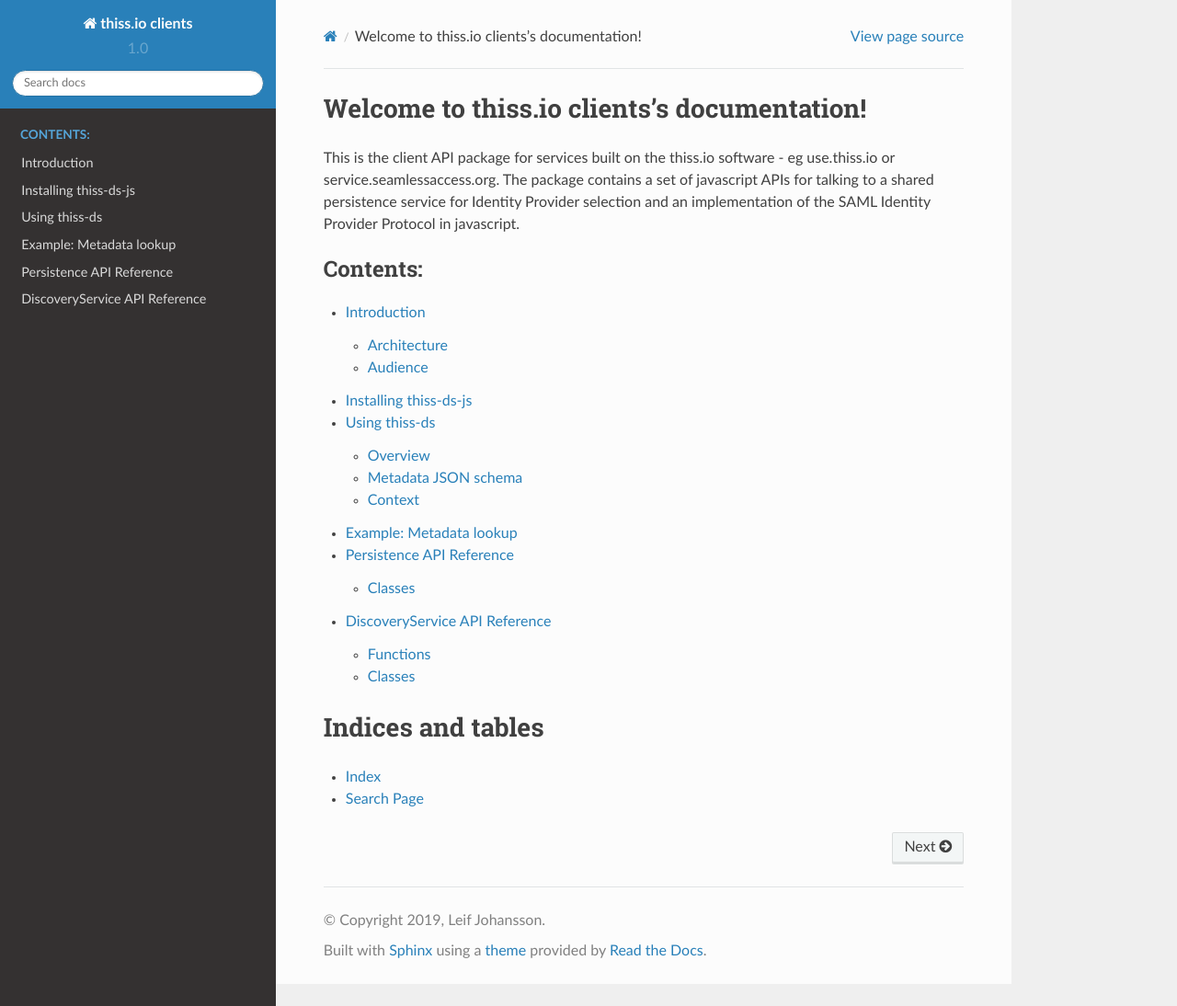
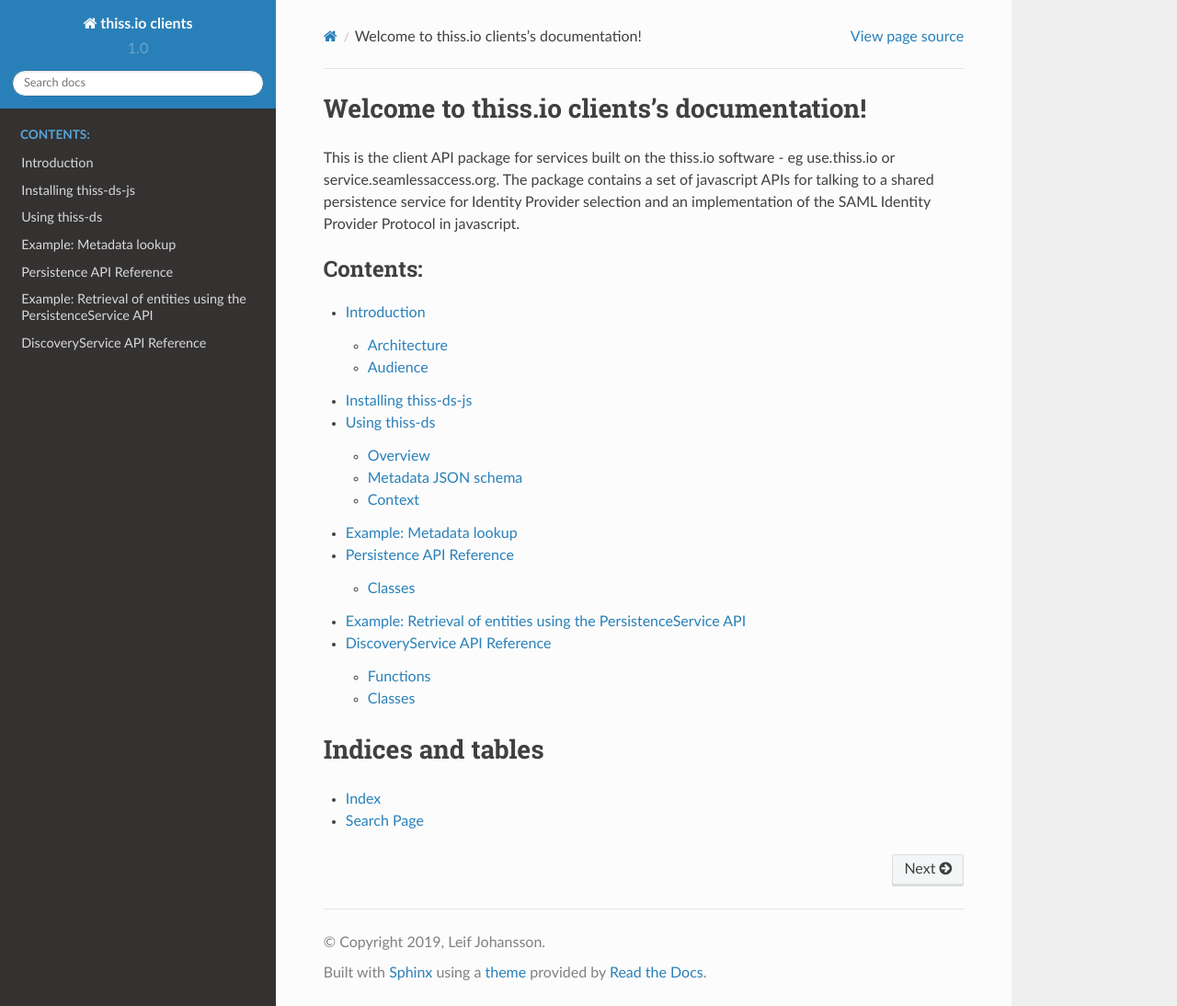
Before and after one commit to TheIdentitySelector/thiss-ds-js, a Sphinx documentation site: the page built from docs/index.rst, in a window 1280 px wide and 1094 px high. Shown: the whole window at 92% size. Built offline with Sphinx 7.4.7 and the Read the Docs theme 2.0.0, drawn with Linux system fonts in a browser that asks for light colours; some of the changed lines change nothing that is shown.

Commit message:
Added Example of use of the PersistenceService API to retrieve entities in the documentation

```diff
--- /dev/null
+++ b/docs/api/example-persistenceService.rst
@@ -0,0 +1,82 @@
+Example: Retrieval of entities using the PersistenceService API
+================================================================
+
+To illustrate how to use the PersistenceService API we will create and walk through a tiny persistence service call. This represents the smallest (and arguably least practically useful) implementation to retrieve the stored entities from the persistence service. While not useful as such it can serve as a starting point for further work. This example can be found as index.html in the thiss-ds-js distribution.
+
+Start by creating an empty directory on a webserver and create in it an index.html with the following simple markup:
+
+.. code-block:: html
+  :linenos:
+
+
+  <!DOCTYPE html>
+
+  <html lang="en">
+  <head>
+    <title>SeamlessAccess.org - PersistenceService - Entities retrieval example</title>
+  </head>
+  <body>
+
+  <h2>Retrieved entities</h2>
+  <div id="demo"></div>
+
+  <!-- loading Javascript for using the persistence Service -->
+  <script src="//unpkg.com/@theidentityselector/thiss-ds"></script>
+
+  <script type="text/javascript">
+    /**
+     * Constructs a WAYFLess URL
+     * @param {String} entityId
+     *   entityID value
+     * @return {String} url
+     *   WAYFLess URL as a string
+     */
+      function getWayfLessUrl(entityId) {
+        var spUrl = "https://your.serviceprovider.url"; // e.g. "https://auth.elsevier.com/ShibAuth/institutionLogin
+        var returnURL = "https://your.returnURL.page/"; // e.g. "https://www.sciencedirect.com/search/advanced?qs=federated%20access"
+        return spUrl + "?entityID=" + encodeURIComponent(entityId)
+          + "&appReturnURL=" + encodeURIComponent(returnURL);
+      }
+
+
+    var my_context = 'thiss.io';
+    var ps = new thiss.PersistenceService('https://service.seamlessaccess.org/ps/'); // prod URL
+    //var ps = new thiss.PersistenceService('https://use.thiss.io/ps/'); // beta testing URL
+
+    ps.entities(my_context)
+    .then(function(res) {
+       // get the results
+          var myObjects = res.data;
+
+          for (i in myObjects) {
+            obj = myObjects[i];
+            console.log(obj);
+
+            var logo = "<br/><br/>";
+            if (obj.entity.entity_icon_url != null) {
+              logo = "<img src=\""
+                    + obj.entity.entity_icon_url.url
+                    + "\"/> ";
+            }
+            document.getElementById("demo").innerHTML += ""
+              + "<a href=\""
+              + getWayfLessUrl(obj.entity.entityID)
+              + "\">"
+              + logo
+              + obj.entity.title
+              + "</a>";
+          };
+
+      }, function(err) {
+         // failed
+        console.log('2- failed ------------------------' + err);
+      });
+
+  </script>
+
+  </body>
+  </html>
+
+..
+
+Now load this page in your webserver. If you do not see any persisted institution, you may need to first visit this `discovery service <https://service.seamlessaccess.org/ds/>`_ to populate the persistence service with some institutions.
--- a/docs/api/persist.rst
+++ b/docs/api/persist.rst
@@ -1,8 +1,13 @@
 Persistence API Reference
 =========================
+
 
 Classes
 -------
 
 .. js:autoclass:: PersistenceService
   :members:
+
+
+Example:
+  `Example using PersistenceService.entities <example-persistenceService.html>`_
--- a/docs/index.rst
+++ b/docs/index.rst
@@ -17,6 +17,7 @@
    usage
    example
    api/persist
+   api/example-persistenceService
    api/discovery
 
 
```
